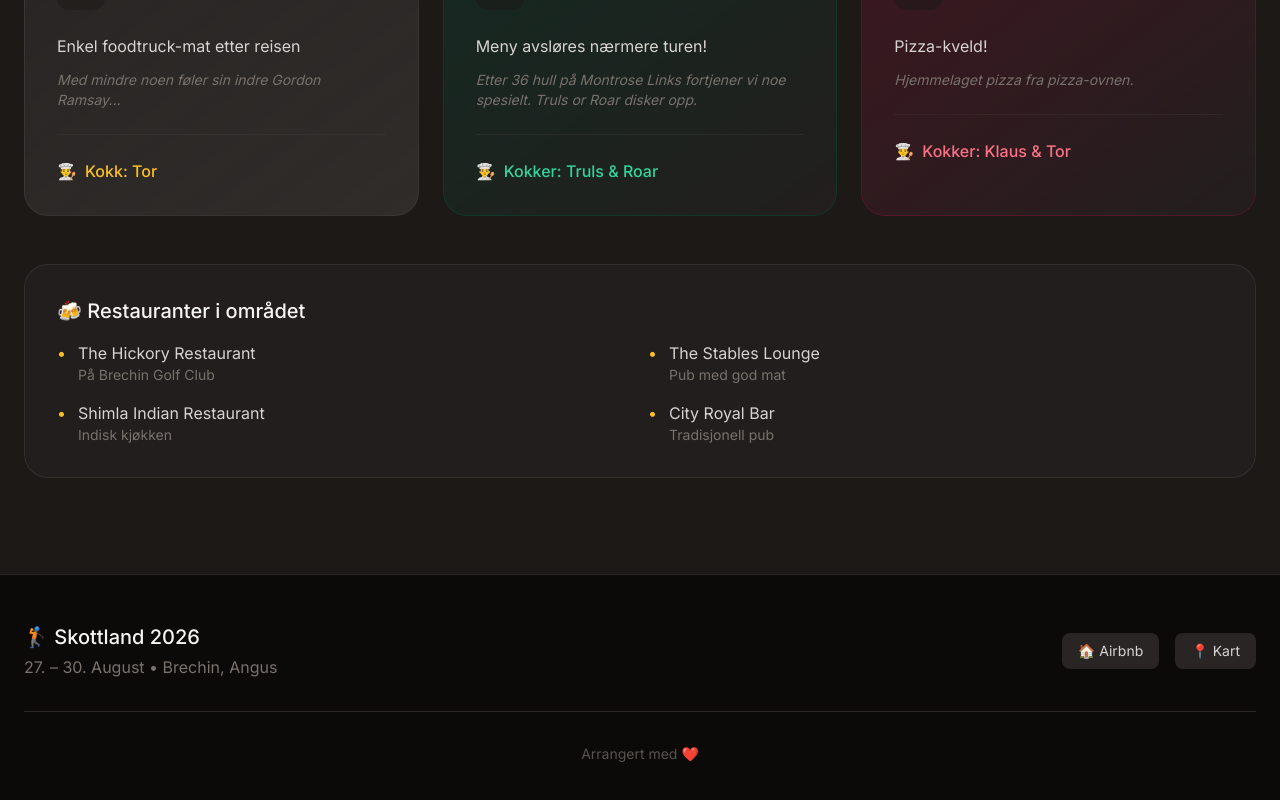
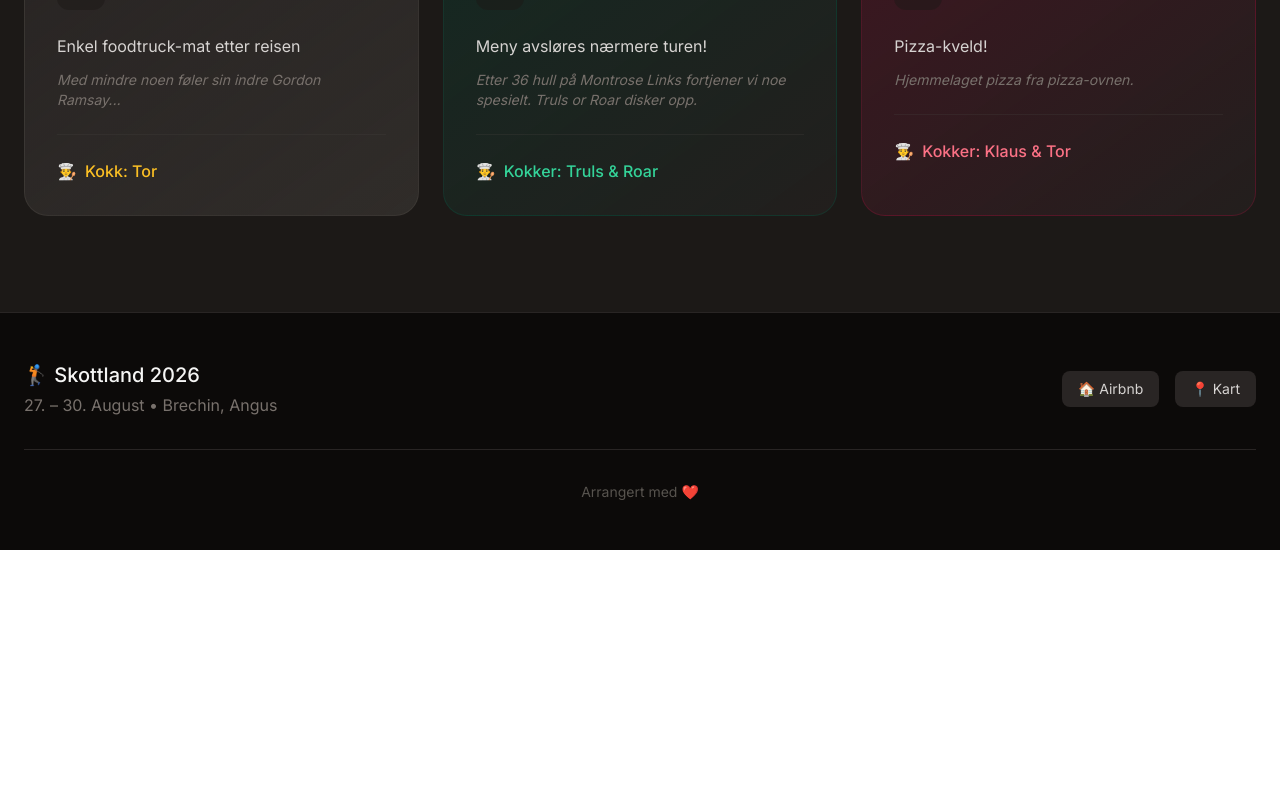
Before and after one commit to dj1p/Skottland2026, a React (Vite) app: page / in a window 1280 px wide. Shown: the part 6340-7140 px from the top of the page. After the commit the page ends 6890 px from the top, so only its background shows below. Built offline with nearby package versions, Linux system fonts and the light colour scheme.

Commit message:
Update trip2026.ts

```diff
--- a/src/data/trip2026.ts
+++ b/src/data/trip2026.ts
@@ -237,9 +237,5 @@ export const trip2026: Trip = {
   // RESTAURANTER I BRECHIN
   // ===========================================================================
   restaurants: [
-    { name: 'The Hickory Restaurant', description: 'På Brechin Golf Club' },
-    { name: 'The Stables Lounge', description: 'Pub med god mat' },
-    { name: 'Shimla Indian Restaurant', description: 'Indisk kjøkken' },
-    { name: 'City Royal Bar', description: 'Tradisjonell pub' },
-  ],
+],
 }
```
